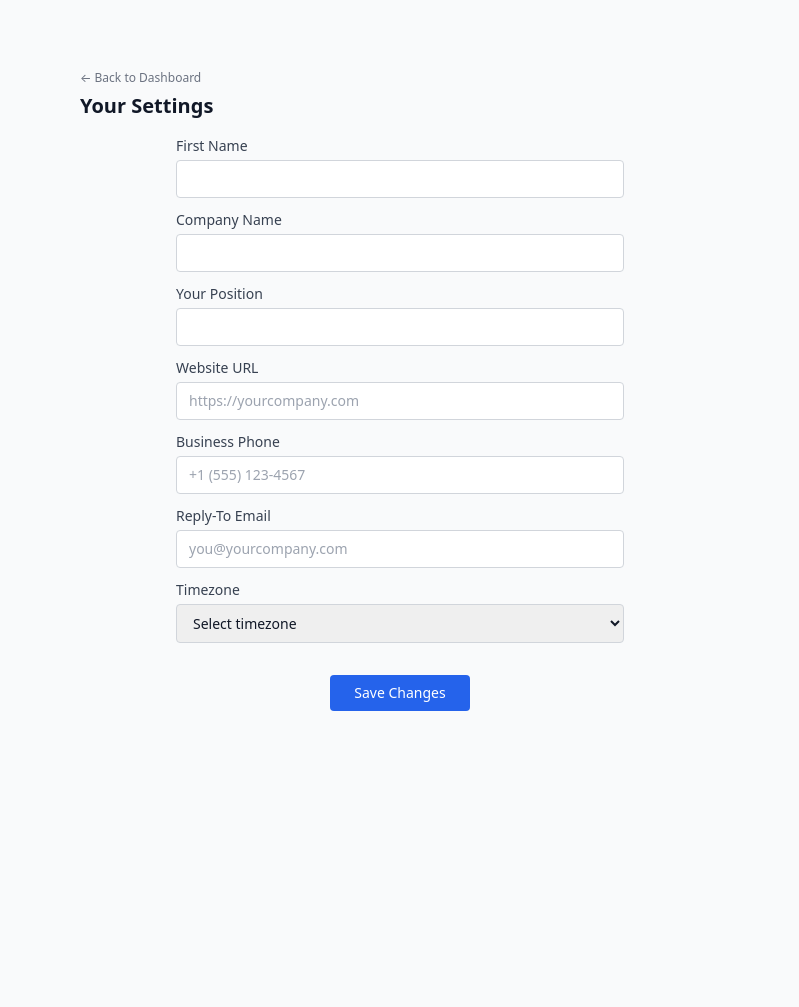
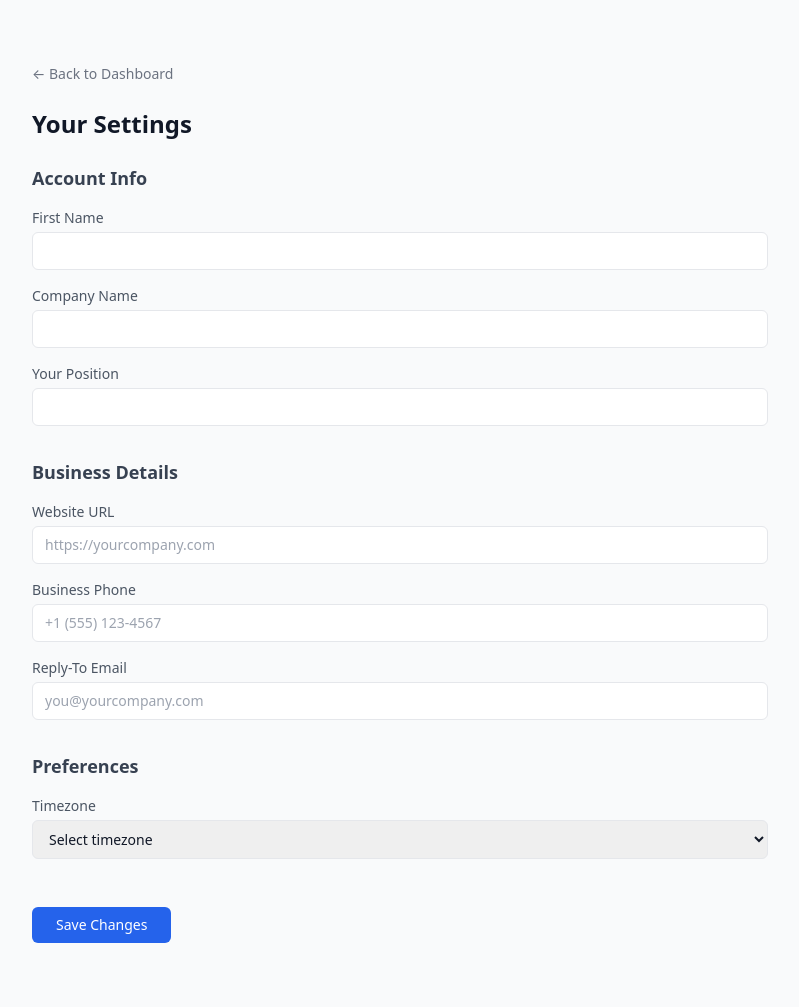
Before and after one commit to MylesGoHam/zyberfy-backend, a Flask app: page /settings in a window 1280 px wide. Shown: the whole page, without its empty margins (240-1039 px from the left). Before the commit the page ends 711 px from the top, so only its background shows below. Run offline with Flask 3, Linux system fonts and the light colour scheme; the visitor is signed in with stand-in values (Sample User, id 1); data comes from the database, SQL or seed files in the repository; data that the repository does not hold is empty.

Commit message:
Update settings.html

```diff
--- a/templates/settings.html
+++ b/templates/settings.html
@@ -3,58 +3,67 @@
 {% block title %}Settings | Zyberfy{% endblock %}
 
 {% block content %}
-<div class="max-w-2xl mx-auto px-4 py-10">
-  <div class="mb-4">
-    <a href="{{ url_for('dashboard') }}" class="text-xs text-gray-500 hover:text-gray-700">&larr; Back to Dashboard</a>
-    <h2 class="text-xl font-bold mt-1">Your Settings</h2>
-  </div>
+<div class="max-w-3xl mx-auto px-4 py-10">
+  <a href="{{ url_for('dashboard') }}" class="text-sm text-gray-500 hover:text-gray-700 mb-6 block">&larr; Back to Dashboard</a>
+  <h2 class="text-2xl font-bold mb-6">Your Settings</h2>
 
   {% with messages = get_flashed_messages(with_categories=true) %}
     {% if messages %}
       {% for category, message in messages %}
-        <div class="bg-green-100 border border-green-300 text-green-800 px-3 py-2 rounded mb-3 text-sm">
+        <div class="bg-green-100 border border-green-300 text-green-800 px-4 py-2 rounded mb-6">
           {{ message }}
         </div>
       {% endfor %}
     {% endif %}
   {% endwith %}
 
-  <form method="POST" action="{{ url_for('settings') }}" class="space-y-4">
-    <!-- Wrapper for central alignment and fixed width -->
-    <div class="space-y-3 max-w-md mx-auto">
+  <form method="POST" action="{{ url_for('settings') }}" class="space-y-8">
+
+    <!-- Section 1: Account Info -->
     <div>
-        <label class="block text-sm font-medium text-gray-700 mb-1">First Name</label>
-        <input type="text" name="first_name" value="{{ user.first_name or '' }}" class="w-full border border-gray-300 px-3 py-2 text-sm rounded" required />
+      <h3 class="text-lg font-semibold text-gray-700 mb-4">Account Info</h3>
+      <div class="space-y-4">
+        <div>
+          <label class="block text-sm font-medium text-gray-600 mb-1">First Name</label>
+          <input type="text" name="first_name" value="{{ user.first_name }}" class="w-full border px-3 py-2 rounded-md text-sm" />
+        </div>
+        <div>
+          <label class="block text-sm font-medium text-gray-600 mb-1">Company Name</label>
+          <input type="text" name="company_name" value="{{ user.company_name }}" class="w-full border px-3 py-2 rounded-md text-sm" />
+        </div>
+        <div>
+          <label class="block text-sm font-medium text-gray-600 mb-1">Your Position</label>
+          <input type="text" name="position" value="{{ user.position }}" class="w-full border px-3 py-2 rounded-md text-sm" />
+        </div>
+      </div>
     </div>
 
+    <!-- Section 2: Business Details -->
     <div>
-        <label class="block text-sm font-medium text-gray-700 mb-1">Company Name</label>
-        <input type="text" name="company_name" value="{{ user.company_name or '' }}" class="w-full border border-gray-300 px-3 py-2 text-sm rounded" />
+      <h3 class="text-lg font-semibold text-gray-700 mb-4">Business Details</h3>
+      <div class="space-y-4">
+        <div>
+          <label class="block text-sm font-medium text-gray-600 mb-1">Website URL</label>
+          <input type="url" name="website" value="{{ user.website }}" placeholder="https://yourcompany.com" pattern="https?://.*\.[a-z]{2,}" class="w-full border px-3 py-2 rounded-md text-sm" required />
+        </div>
+        <div>
+          <label class="block text-sm font-medium text-gray-600 mb-1">Business Phone</label>
+          <input type="tel" name="phone" value="{{ user.phone }}" placeholder="+1 (555) 123-4567" class="w-full border px-3 py-2 rounded-md text-sm" />
+        </div>
+        <div>
+          <label class="block text-sm font-medium text-gray-600 mb-1">Reply-To Email</label>
+          <input type="email" name="reply_email" value="{{ user.reply_email }}" placeholder="you@yourcompany.com" class="w-full border px-3 py-2 rounded-md text-sm" />
+        </div>
+      </div>
     </div>
 
+    <!-- Section 3: Preferences -->
     <div>
-        <label class="block text-sm font-medium text-gray-700 mb-1">Your Position</label>
-        <input type="text" name="position" value="{{ user.position or '' }}" class="w-full border border-gray-300 px-3 py-2 text-sm rounded" />
-      </div>
-
+      <h3 class="text-lg font-semibold text-gray-700 mb-4">Preferences</h3>
+      <div class="space-y-4">
         <div>
-        <label class="block text-sm font-medium text-gray-700 mb-1">Website URL</label>
-        <input type="url" name="website" value="{{ user.website or '' }}" class="w-full border border-gray-300 px-3 py-2 text-sm rounded" placeholder="https://yourcompany.com" pattern="https?://.*\.[a-z]{2,}$" />
-      </div>
-
-      <div>
-        <label class="block text-sm font-medium text-gray-700 mb-1">Business Phone</label>
-        <input type="tel" name="phone" value="{{ user.phone or '' }}" class="w-full border border-gray-300 px-3 py-2 text-sm rounded" placeholder="+1 (555) 123-4567" />
-      </div>
-
-      <div>
-        <label class="block text-sm font-medium text-gray-700 mb-1">Reply-To Email</label>
-        <input type="email" name="reply_email" value="{{ user.reply_email or '' }}" class="w-full border border-gray-300 px-3 py-2 text-sm rounded" placeholder="you@yourcompany.com" />
-      </div>
-
-      <div>
-        <label class="block text-sm font-medium text-gray-700 mb-1">Timezone</label>
-        <select name="timezone" class="w-full border border-gray-300 px-3 py-2 text-sm rounded">
+          <label class="block text-sm font-medium text-gray-600 mb-1">Timezone</label>
+          <select name="timezone" class="w-full border px-3 py-2 rounded-md text-sm">
             <option value="">Select timezone</option>
             <option value="PST" {% if user.timezone == 'PST' %}selected{% endif %}>PST (Pacific Time)</option>
             <option value="MST" {% if user.timezone == 'MST' %}selected{% endif %}>MST (Mountain Time)</option>
@@ -63,10 +72,15 @@
           </select>
         </div>
       </div>
+    </div>
 
-    <div class="pt-4 text-center">
-      <button type="submit" class="bg-blue-600 text-white px-6 py-2 text-sm rounded hover:bg-blue-700">Save Changes</button>
+    <!-- Save Button -->
+    <div class="pt-4">
+      <button type="submit" class="bg-blue-600 text-white px-6 py-2 rounded-md hover:bg-blue-700 text-sm font-medium">
+        Save Changes
+      </button>
     </div>
+
   </form>
 </div>
 {% endblock %}
```
Lines whose indentation alone changed are shown as unchanged.
